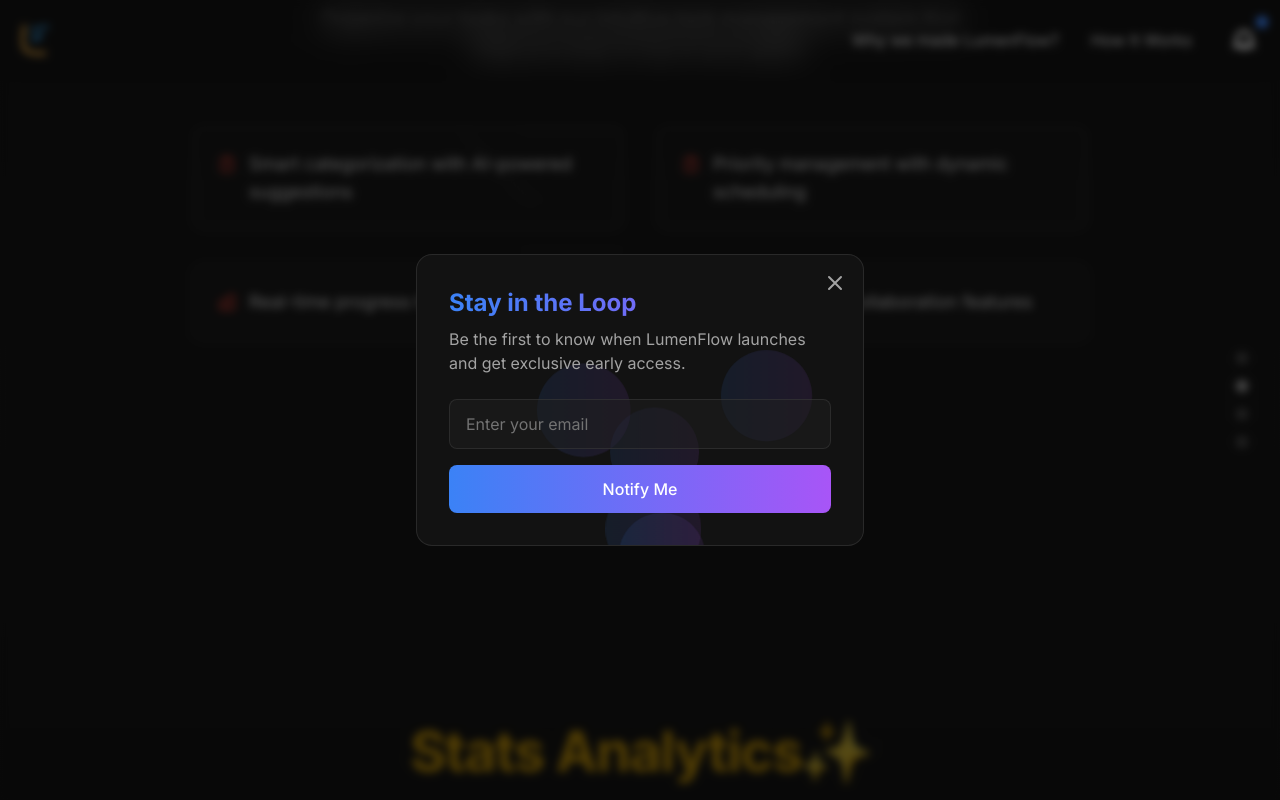
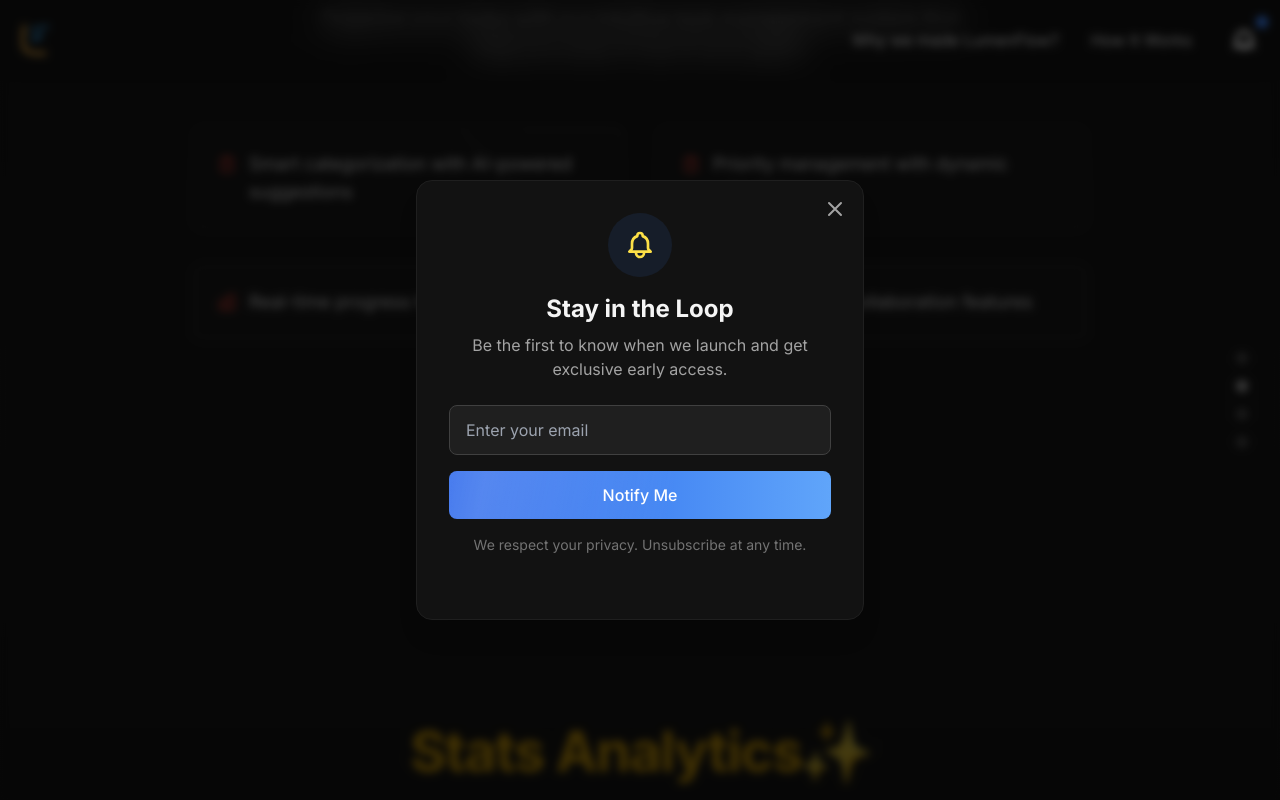
Before and after one commit to dimitrijec43/lumenflow-next, a Next.js app: page / in a window 1280 px wide. Both pictures are taken after a click on the button 1244 px from the left and 40 px from the top of the page. Shown: the top 800 px of the page. Built offline with nearby package versions, Linux system fonts and the light colour scheme.

Commit message:
Add files via upload

```diff
--- a/src/components/NotifyModal.tsx
+++ b/src/components/NotifyModal.tsx
@@ -10,241 +10,249 @@
 
 const NotifyModal: React.FC<NotifyModalProps> = ({ isOpen, onClose }) => {
   const [email, setEmail] = useState('');
-  const [isSubmitted, setIsSubmitted] = useState(false);
-  const [isHovered, setIsHovered] = useState(false);
+  const [isSubmitting, setIsSubmitting] = useState(false);
+  const [isSuccess, setIsSuccess] = useState(false);
 
-  const handleSubmit = (e: React.FormEvent) => {
+  const handleSubmit = async (e: React.FormEvent) => {
     e.preventDefault();
-    setIsSubmitted(true);
-    // Add your email submission logic here
-  };
+    setIsSubmitting(true);
 
-  const overlayVariants = {
-    hidden: { opacity: 0 },
-    visible: {
-      opacity: 1,
-      transition: {
-        duration: 0.3,
-        ease: "easeOut"
-      }
-    },
-    exit: {
-      opacity: 0,
-      transition: {
-        duration: 0.3,
-        ease: "easeIn"
-      }
-    }
-  };
+    // Simulate API call
+    await new Promise(resolve => setTimeout(resolve, 1500));
 
-  const modalVariants = {
-    hidden: {
-      opacity: 0,
-      scale: 0.8,
-      y: 50,
-      filter: 'blur(10px)'
-    },
-    visible: {
-      opacity: 1,
-      scale: 1,
-      y: 0,
-      filter: 'blur(0px)',
-      transition: {
-        duration: 0.4,
-        ease: [0.6, 0.05, -0.01, 0.9]
-      }
-    },
-    exit: {
-      opacity: 0,
-      scale: 0.8,
-      y: 50,
-      filter: 'blur(10px)',
-      transition: {
-        duration: 0.3,
-        ease: "easeIn"
-      }
-    }
-  };
+    setIsSubmitting(false);
+    setIsSuccess(true);
 
-  const successVariants = {
-    hidden: { scale: 0, opacity: 0 },
-    visible: {
-      scale: 1,
-      opacity: 1,
-      transition: {
-        duration: 0.5,
-        type: "spring",
-        stiffness: 200,
-        damping: 15
-      }
-    }
-  };
-
-  const inputVariants = {
-    focus: {
-      scale: 1.02,
-      boxShadow: "0 0 20px rgba(66, 133, 244, 0.3)",
-      transition: { duration: 0.2 }
-    }
+    // Reset and close after success
+    setTimeout(() => {
+      setIsSuccess(false);
+      setEmail('');
+      onClose();
+    }, 3500); // Increased timeout to show thank you message longer
   };
 
   return (
     <AnimatePresence>
       {isOpen && (
+        <>
+          {/* Backdrop */}
           <motion.div
-          className="fixed inset-0 z-50 flex items-center justify-center p-4 bg-black/50 backdrop-blur-sm"
-          variants={overlayVariants}
-          initial="hidden"
-          animate="visible"
-          exit="exit"
+            className="fixed inset-0 bg-black/60 backdrop-blur-sm z-50"
+            initial={{ opacity: 0 }}
+            animate={{ opacity: 1 }}
+            exit={{ opacity: 0 }}
             onClick={onClose}
+          />
+
+          {/* Modal */}
+          <motion.div
+            className="fixed left-1/2 top-1/2 w-full max-w-md z-50"
+            initial={{ opacity: 0, y: 100, x: "-50%", scale: 0.95 }}
+            animate={{ opacity: 1, y: "-50%", scale: 1 }}
+            exit={{ opacity: 0, y: 100, scale: 0.95 }}
+            transition={{ type: "spring", duration: 0.5 }}
           >
+            <div className="relative bg-neutral-900 rounded-2xl p-8 shadow-xl border border-neutral-800">
+              {/* Close button */}
+              <button
+                onClick={onClose}
+                className="absolute right-4 top-4 text-neutral-400 hover:text-white transition-colors"
+              >
+                <svg
+                  className="w-6 h-6"
+                  fill="none"
+                  stroke="currentColor"
+                  viewBox="0 0 24 24"
+                >
+                  <path
+                    strokeLinecap="round"
+                    strokeLinejoin="round"
+                    strokeWidth={2}
+                    d="M6 18L18 6M6 6l12 12"
+                  />
+                </svg>
+              </button>
+
+              {/* Content */}
+              <div className="text-center mb-6">
                 <motion.div
-            className="relative w-full max-w-md bg-neutral-900 rounded-2xl p-8 border border-neutral-700/50"
-            variants={modalVariants}
-            initial="hidden"
-            animate="visible"
-            exit="exit"
-            onClick={e => e.stopPropagation()}
+                  initial={{ scale: 0 }}
+                  animate={{ scale: 1 }}
+                  transition={{ type: "spring", delay: 0.2 }}
+                  className="w-16 h-16 bg-blue-500/10 rounded-full mx-auto mb-4 flex items-center justify-center"
                 >
-            {/* Close button */}
-            <motion.button
-              className="absolute top-4 right-4 text-neutral-400 hover:text-white"
-              onClick={onClose}
-              whileHover={{ scale: 1.1, rotate: 90 }}
-              whileTap={{ scale: 0.9 }}
+                  <svg
+                    className="w-8 h-8 text-yellow-300"
+                    fill="none"
+                    stroke="currentColor"
+                    viewBox="0 0 24 24"
                   >
-              <svg className="w-6 h-6" fill="none" viewBox="0 0 24 24" stroke="currentColor">
-                <path strokeLinecap="round" strokeLinejoin="round" strokeWidth={2} d="M6 18L18 6M6 6l12 12" />
+                    <motion.path
+                      strokeLinecap="round"
+                      strokeLinejoin="round"
+                      strokeWidth={2}
+                      d="M15 17h5l-1.405-1.405A2.032 2.032 0 0118 14.158V11a6.002 6.002 0 00-4-5.659V5a2 2 0 10-4 0v.341C7.67 6.165 6 8.388 6 11v3.159c0 .538-.214 1.055-.595 1.436L4 17h5m6 0v1a3 3 0 11-6 0v-1m6 0H9"
+                      initial={{ pathLength: 0 }}
+                      animate={{ pathLength: 1 }}
+                      transition={{ duration: 1, delay: 0.5 }}
+                    />
                   </svg>
-            </motion.button>
-
-            {!isSubmitted ? (
-              <>
-                <motion.div
-                  initial={{ opacity: 0, y: 20 }}
-                  animate={{ opacity: 1, y: 0 }}
-                  transition={{ delay: 0.2 }}
-                >
-                  <h2 className="text-2xl font-bold mb-2 bg-clip-text text-transparent bg-gradient-to-r from-blue-500 to-purple-500">
-                    Stay in the Loop
-                  </h2>
-                  <p className="text-neutral-400 mb-6">
-                    Be the first to know when LumenFlow launches and get exclusive early access.
-                  </p>
                 </motion.div>
-
-                <form onSubmit={handleSubmit} className="space-y-4">
-                  <motion.div
-                    className="relative"
+                <motion.h3
+                  className="text-2xl font-bold mb-2"
                   initial={{ opacity: 0, y: 20 }}
                   animate={{ opacity: 1, y: 0 }}
                   transition={{ delay: 0.3 }}
                 >
-                    <motion.input
+                  {isSuccess ? "Thank You for Your support!" : "Stay in the Loop"}
+                </motion.h3>
+                <motion.p
+                  className="text-neutral-400"
+                  initial={{ opacity: 0, y: 20 }}
+                  animate={{ opacity: 1, y: 0 }}
+                  transition={{ delay: 0.4 }}
+                >
+                  {isSuccess
+                    ? "We're thrilled to have you join our community!"
+                    : "Be the first to know when we launch and get exclusive early access."}
+                </motion.p>
+              </div>
+
+              {/* Form */}
+              <motion.form
+                onSubmit={handleSubmit}
+                className="space-y-4 mb-8"
+                initial={{ opacity: 0, y: 20 }}
+                animate={{ opacity: 1, y: 0 }}
+                transition={{ delay: 0.5 }}
+              >
+                {!isSuccess && (
+                  <div className="relative">
+                    <input
                       type="email"
-                      placeholder="Enter your email"
                       value={email}
                       onChange={(e) => setEmail(e.target.value)}
-                      className="w-full px-4 py-3 rounded-lg bg-neutral-800/50 border border-neutral-700/50 text-white placeholder-neutral-500 focus:outline-none focus:ring-2 focus:ring-blue-500/50"
+                      placeholder="Enter your email"
+                      className="w-full px-4 py-3 bg-neutral-800 rounded-lg border border-neutral-700 focus:border-blue-500 focus:outline-none focus:ring-2 focus:ring-blue-500/20 transition-all"
                       required
-                      whileFocus="focus"
-                      variants={inputVariants}
                     />
                     <motion.div
-                      className="absolute inset-0 rounded-lg bg-gradient-to-r from-blue-500/20 to-purple-500/20 -z-10"
-                      initial={{ opacity: 0 }}
-                      animate={{ opacity: isHovered ? 1 : 0 }}
+                      className="absolute bottom-0 left-0 h-0.5 bg-blue-500"
+                      initial={{ scaleX: 0 }}
+                      animate={{ scaleX: email ? 1 : 0 }}
                       transition={{ duration: 0.3 }}
+                      style={{ originX: 0 }}
                     />
-                  </motion.div>
+                  </div>
+                )}
 
                 <motion.button
                   type="submit"
-                    className="w-full px-4 py-3 rounded-lg bg-gradient-to-r from-blue-500 to-purple-500 text-white font-medium"
-                    initial={{ opacity: 0, y: 20 }}
+                  className={`relative w-full py-3 text-white rounded-lg font-medium overflow-hidden ${
+                    isSuccess
+                      ? 'bg-gradient-to-r from-green-600 to-green-400'
+                      : 'bg-gradient-to-r from-blue-600 to-blue-400'
+                  }`}
+                  whileHover={{ scale: 1.02 }}
+                  whileTap={{ scale: 0.98 }}
+                  disabled={isSubmitting || isSuccess}
+                >
+                  {isSubmitting ? (
+                    <motion.div
+                      className="w-6 h-6 border-2 border-white/30 border-t-white rounded-full mx-auto"
+                      animate={{ rotate: 360 }}
+                      transition={{ duration: 1, repeat: Infinity, ease: "linear" }}
+                    />
+                  ) : isSuccess ? (
+                    <motion.div
+                      initial={{ scale: 0 }}
+                      animate={{ scale: 1 }}
+                      transition={{ type: "spring" }}
+                      className="font-bold text-lg"
+                    >
+                      ✓ You're all set!
+                    </motion.div>
+                  ) : (
+                    "Notify Me"
+                  )}
+
+                  {/* Button shine effect */}
+                  <motion.div
+                    className={`absolute inset-0 bg-gradient-to-r from-transparent via-white/20 to-transparent ${
+                      !isSuccess ? '' : 'opacity-50'
+                    }`}
+                    initial={{ x: "-100%" }}
+                    animate={{ x: "100%" }}
+                    transition={{
+                      duration: 1.5,
+                      repeat: Infinity,
+                      repeatDelay: 1,
+                    }}
+                    style={{ skewX: -12 }}
+                  />
+                </motion.button>
+
+                {isSuccess && (
+                  <motion.div
+                    initial={{ opacity: 0, y: 10 }}
                     animate={{ opacity: 1, y: 0 }}
-                    transition={{ delay: 0.4 }}
-                    whileHover={{
-                      scale: 1.02,
-                      boxShadow: "0 0 20px rgba(66, 133, 244, 0.3)"
+                    transition={{ delay: 0.3 }}
+                    className="text-center mt-6"
+                  >
+                    <p className="text-neutral-300 text-sm">
+                      Thanks for joining! <span className="text-green-300">We appreciate your support!</span>
+                    </p>
+                    <p className="text-neutral-400 text-xs mt-1">
+                      We'll send you exciting updates soon!
+                    </p>
+                  </motion.div>
+                )}
+
+                {!isSuccess && (
+                  <motion.p
+                    className="text-sm text-neutral-500 text-center"
+                    initial={{ opacity: 0 }}
+                    animate={{ opacity: 1 }}
+                    transition={{ delay: 0.6 }}
+                  >
+                    We respect your privacy. Unsubscribe at any time.
+                  </motion.p>
+                )}
+              </motion.form>
+
+              {/* Success confetti effect */}
+              {isSuccess && (
+                <motion.div
+                  className="absolute inset-0 pointer-events-none"
+                  initial={{ opacity: 0 }}
+                  animate={{ opacity: 1 }}
+                  exit={{ opacity: 0 }}
+                >
+                  {[...Array(20)].map((_, i) => (
+                    <motion.div
+                      key={i}
+                      className="absolute w-2 h-2 bg-blue-500 rounded-full"
+                      initial={{
+                        x: "50%",
+                        y: "50%",
                       }}
-                    whileTap={{ scale: 0.98 }}
-                    onHoverStart={() => setIsHovered(true)}
-                    onHoverEnd={() => setIsHovered(false)}
-                  >
-                    Notify Me
-                  </motion.button>
-                </form>
-              </>
-            ) : (
-              <motion.div
-                className="text-center py-8"
-                variants={successVariants}
-                initial="hidden"
-                animate="visible"
-              >
-                <motion.div
-                  className="w-16 h-16 mx-auto mb-6 rounded-full bg-green-500/20 flex items-center justify-center"
                       animate={{
-                    scale: [1, 1.2, 1],
-                    rotate: [0, 360],
+                        x: `${50 + (Math.random() - 0.5) * 100}%`,
+                        y: `${50 + (Math.random() - 0.5) * 100}%`,
+                        opacity: 0,
+                        scale: 0,
                       }}
                       transition={{
                         duration: 1,
                         ease: "easeOut",
                       }}
-                >
-                  <svg className="w-8 h-8 text-green-500" fill="none" viewBox="0 0 24 24" stroke="currentColor">
-                    <motion.path
-                      strokeLinecap="round"
-                      strokeLinejoin="round"
-                      strokeWidth={2}
-                      d="M5 13l4 4L19 7"
-                      initial={{ pathLength: 0 }}
-                      animate={{ pathLength: 1 }}
-                      transition={{ duration: 0.5, delay: 0.2 }}
-                    />
-                  </svg>
-                </motion.div>
-                <h3 className="text-xl font-bold mb-2 text-white">Thank You!</h3>
-                <p className="text-neutral-400">
-                  We'll keep you updated on all the latest news and developments.
-                </p>
-              </motion.div>
-            )}
-
-            {/* Decorative elements */}
-            <motion.div
-              className="absolute -z-10 inset-0 overflow-hidden rounded-2xl"
-              initial={{ opacity: 0 }}
-              animate={{ opacity: 1 }}
-              transition={{ delay: 0.2 }}
-            >
-              {[...Array(5)].map((_, i) => (
-                <motion.div
-                  key={i}
-                  className="absolute w-20 h-20 bg-gradient-to-r from-blue-500/10 to-purple-500/10 rounded-full"
-                  style={{
-                    left: `${Math.random() * 100}%`,
-                    top: `${Math.random() * 100}%`,
-                  }}
-                  animate={{
-                    scale: [1, 1.2, 1],
-                    x: [0, Math.random() * 20 - 10],
-                    y: [0, Math.random() * 20 - 10],
-                  }}
-                  transition={{
-                    duration: 4,
-                    repeat: Infinity,
-                    repeatType: "reverse",
-                    delay: i * 0.2,
-                  }}
                     />
                   ))}
                 </motion.div>
+              )}
+            </div>
           </motion.div>
-        </motion.div>
+        </>
       )}
     </AnimatePresence>
   );
```
Lines whose indentation alone changed are shown as unchanged.
